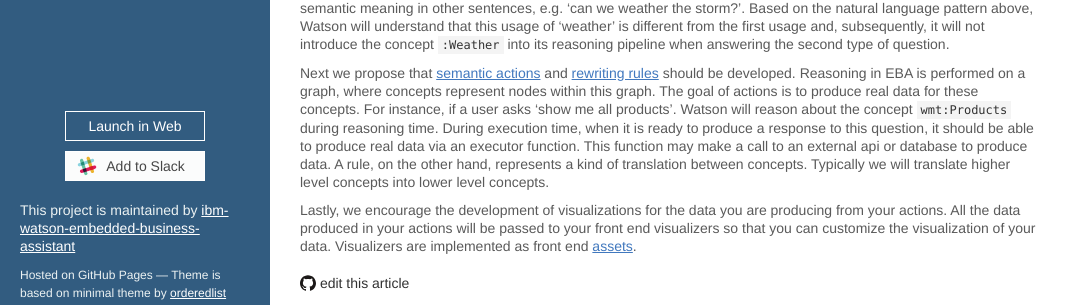
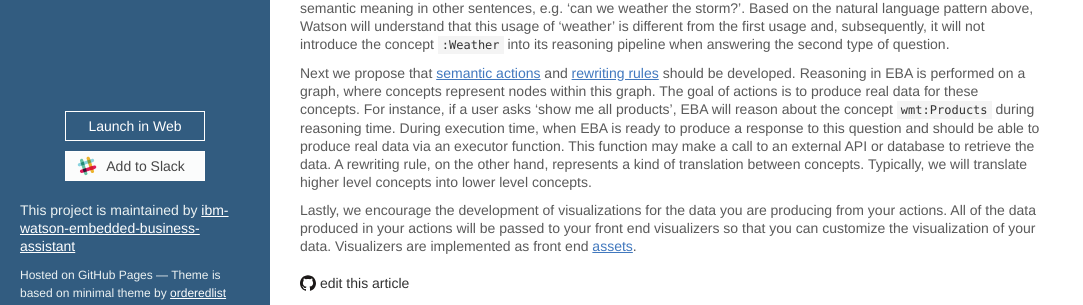
Before and after one commit to ibm-watson-embedded-business-assistant/eba-example-agents, a Jekyll site: the page built from docs/getting-started/GettingStarted.md, in a window 1280 px wide and 1327 px high. Shown: the part 1006-1311 px from the top of the window, without its empty margins (0-1083 px from the left). Built offline with Jekyll 4.4.1, drawn with Linux system fonts in a browser that asks for light colours; our own code applies the rules of GitHub Pages for plain Markdown files.

Commit message:
Update GettingStarted.md

```diff
--- a/docs/getting-started/GettingStarted.md
+++ b/docs/getting-started/GettingStarted.md
@@ -33,6 +33,6 @@ Secondly, we encourage the developer to implement [natural language patterns](..
 
 The term 'weather' signifies a noun subject in this case. However, the word 'weather' can contain a very different semantic meaning in other sentences, e.g. 'can we weather the storm?'. Based on the natural language pattern above, Watson will understand that this usage of 'weather' is different from the first usage and, subsequently, it will not introduce the concept `:Weather` into its reasoning pipeline when answering the second type of question.
 
-Next we propose that [semantic actions](../components/Actions.md) and [rewriting rules](../components/Rules.md) should be developed. Reasoning in EBA is performed on a graph, where concepts represent nodes within this graph. The goal of actions is to produce real data for these concepts. For instance, if a user asks 'show me all products'. Watson will reason about the concept `wmt:Products` during reasoning time. During execution time, when it is ready to produce a response to this question, it should be able to produce real data via an executor function. This function may make a call to an external api or database to produce data. A rule, on the other hand, represents a kind of translation between concepts. Typically we will translate higher level concepts into lower level concepts.
+Next we propose that [semantic actions](../components/Actions.md) and [rewriting rules](../components/Rules.md) should be developed. Reasoning in EBA is performed on a graph, where concepts represent nodes within this graph. The goal of actions is to produce real data for these concepts. For instance, if a user asks 'show me all products', EBA will reason about the concept `wmt:Products` during reasoning time. During execution time, when EBA is ready to produce a response to this question and should be able to produce real data via an executor function. This function may make a call to an external API or database to retrieve the data. A rewriting rule, on the other hand, represents a kind of translation between concepts. Typically, we will translate higher level concepts into lower level concepts.
 
-Lastly, we encourage the development of visualizations for the data you are producing from your actions. All the data produced in your actions will be passed to your front end visualizers so that you can customize the visualization of your data. Visualizers are implemented as front end [assets](../lab/Assets.md).
+Lastly, we encourage the development of visualizations for the data you are producing from your actions. All of the data produced in your actions will be passed to your front end visualizers so that you can customize the visualization of your data. Visualizers are implemented as front end [assets](../lab/Assets.md).
```
